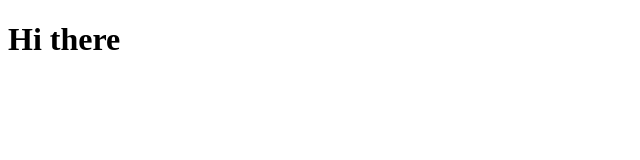
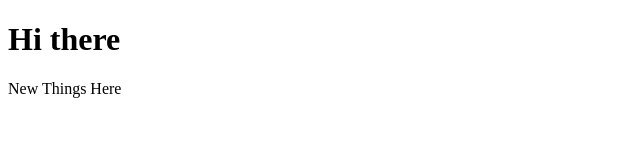
Before and after one commit to Cuebitar/SCAC-Practical3, a plain HTML site: page index.html in a window 1280 px wide. Shown: the whole page, without its empty margins (0-640 px from the left). Drawn offline with Linux system fonts and the light colour scheme.

Commit message:
Update index.html

```diff
--- a/index.html
+++ b/index.html
@@ -7,5 +7,6 @@
 </head>
 <body>
     <h1>Hi there</h1>
+    <p>New Things Here</p>
 </body>
 </html>
```
